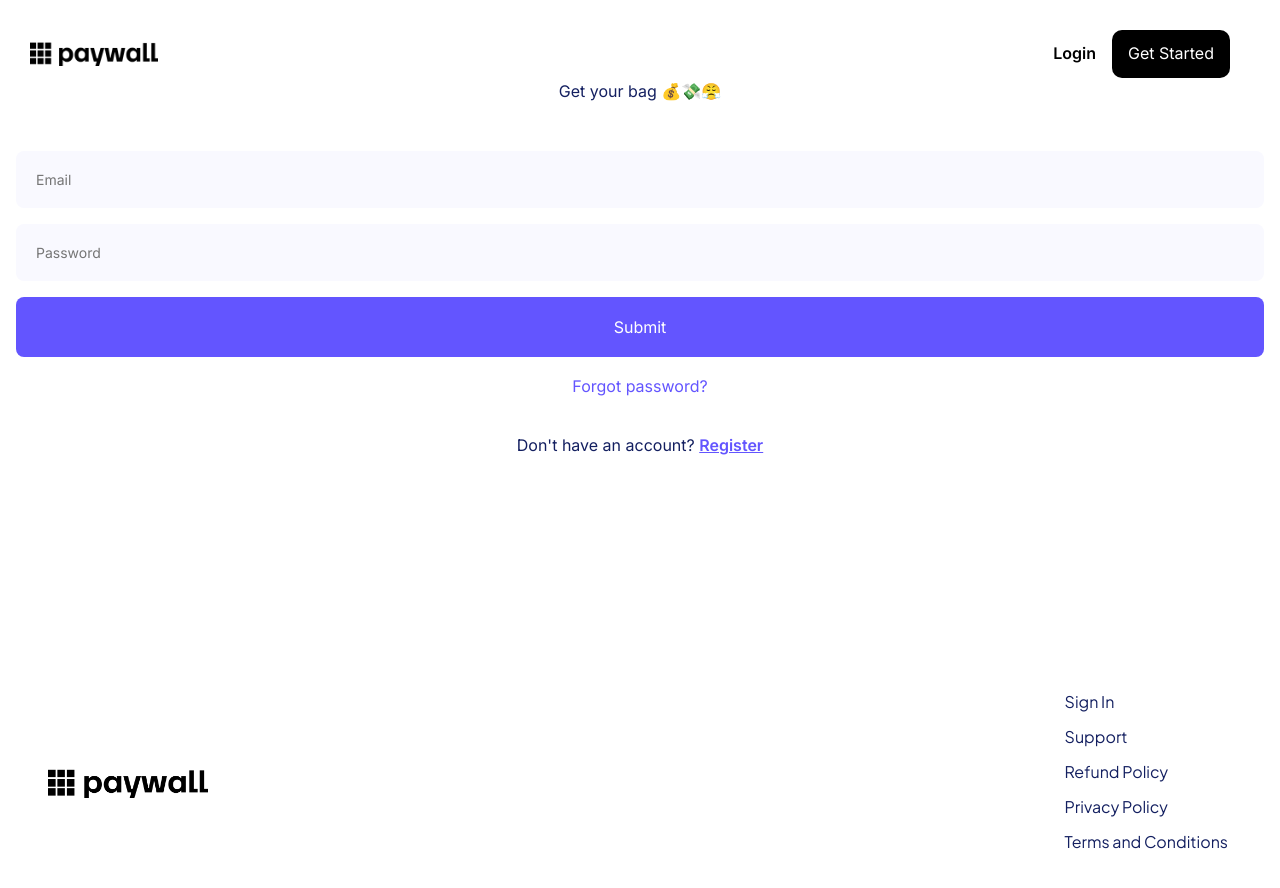
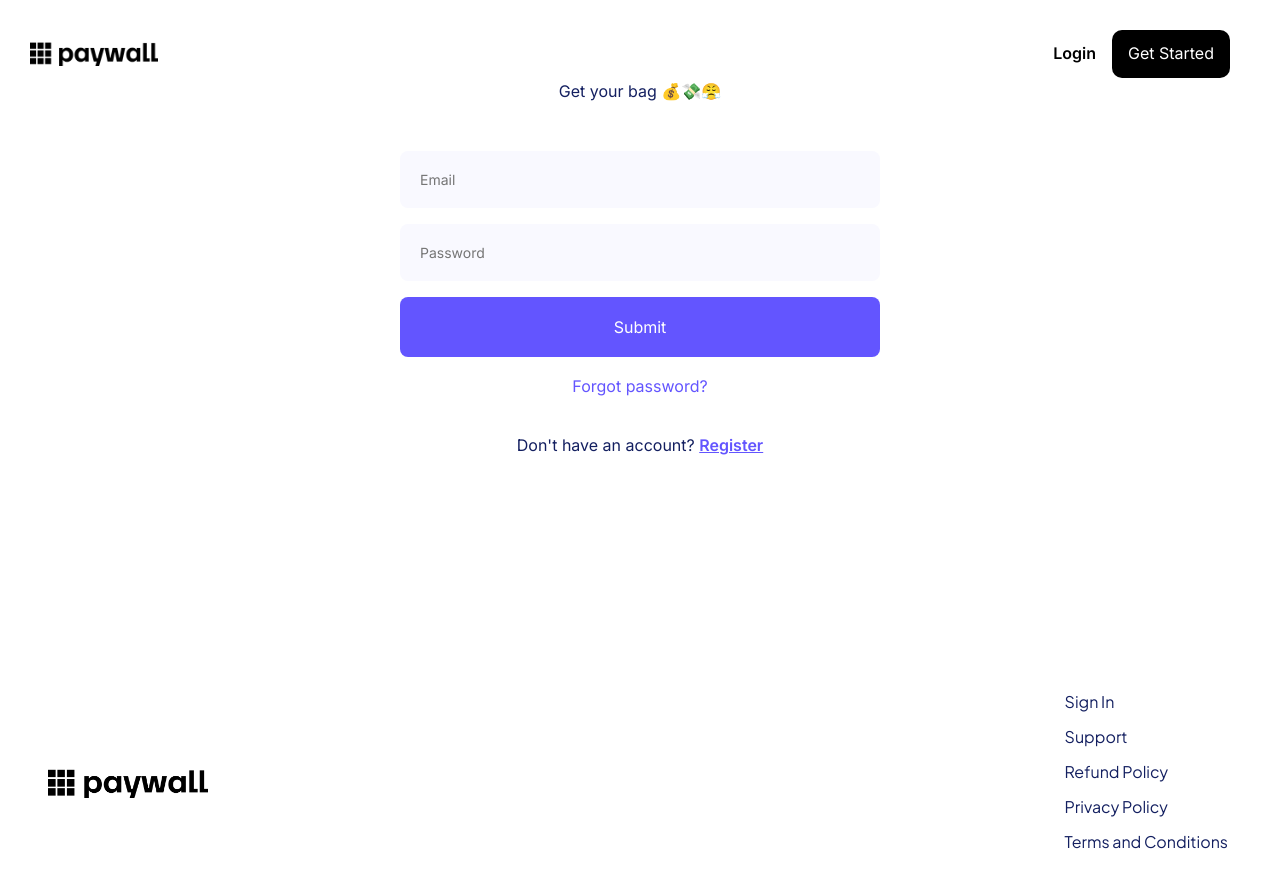
Before and after one commit to alaminnku/paywall, a Next.js app: page /login in a window 1280 px wide. Shown: the top 888 px of the page. Built offline with nearby package versions, Linux system fonts and the light colour scheme.

Commit message:
Made login from resonsive

```diff
--- a/components/login/Form.module.css
+++ b/components/login/Form.module.css
@@ -41,3 +41,10 @@
   font-weight: 600;
   text-decoration: underline;
 }
+
+@media (min-width: 768px) {
+  .container {
+    width: 40%;
+    margin: 0 auto;
+  }
+}
```
